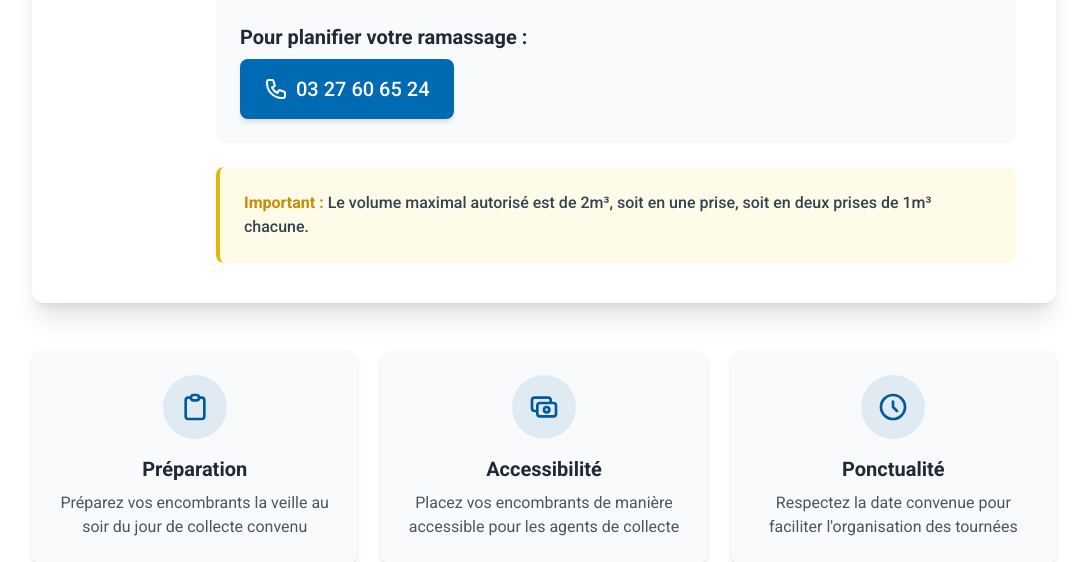
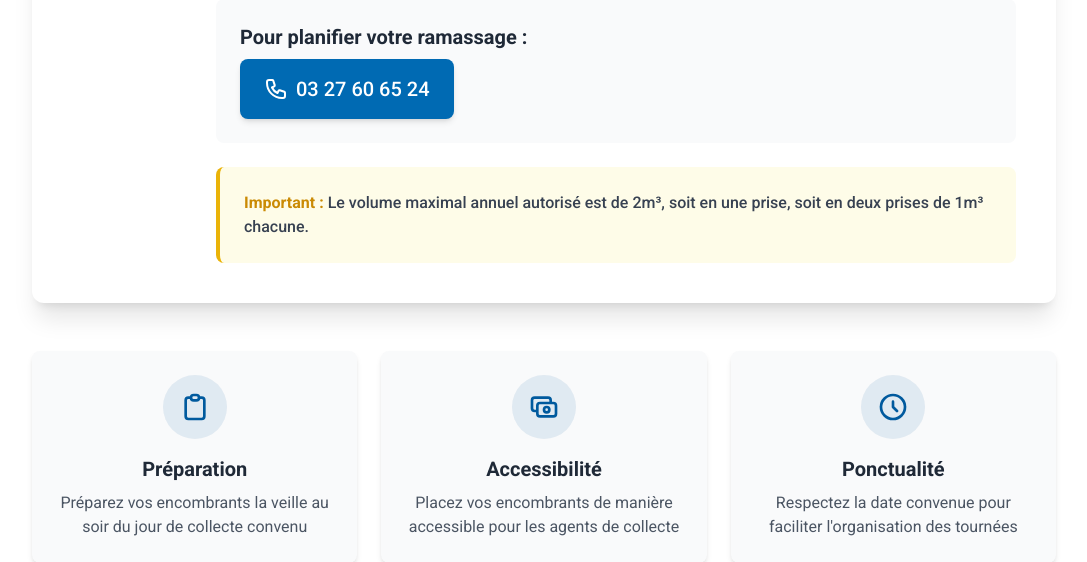
Before and after one commit to gestionsiteccsa/cc-sudavesnois, a Django app: page /encombrants/ in a window 1280 px wide. Shown: the part 865-1427 px from the top of the page, without its empty margins (96-1183 px from the left). Run offline with Django 5.2, Linux system fonts and the light colour scheme; data that the repository does not hold is empty; style sheets or scripts are compiled from the project's sources.

Commit message:
fix (texte)

```diff
--- a/home/templates/home/encombrants.html
+++ b/home/templates/home/encombrants.html
@@ -79,7 +79,7 @@
                             </div>
                             <div class="bg-yellow-50 dark:bg-yellow-900/30 p-6 rounded-lg border-l-4 border-yellow-500">
                                 <p class="text-gray-700 dark:text-gray-700 font-medium">
-                                    <span class="text-yellow-600 dark:text-yellow-400 font-bold">Important :</span> Le volume maximal autorisé est de 2m³, soit en une prise, soit en deux prises de 1m³ chacune.
+                                    <span class="text-yellow-600 dark:text-yellow-400 font-bold">Important :</span> Le volume maximal annuel autorisé est de 2m³, soit en une prise, soit en deux prises de 1m³ chacune.
                                 </p>
                             </div>
                         </div>
```
